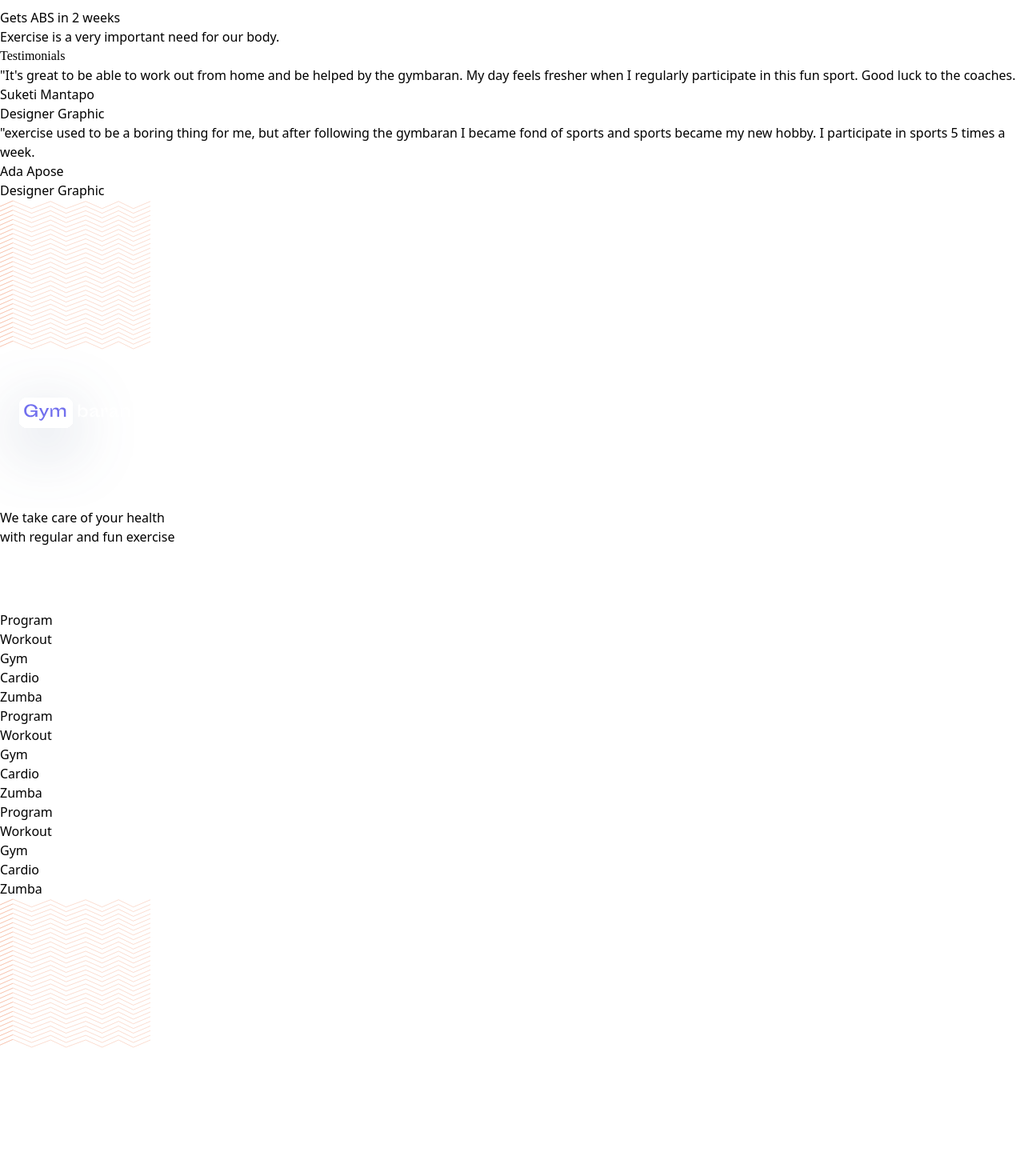
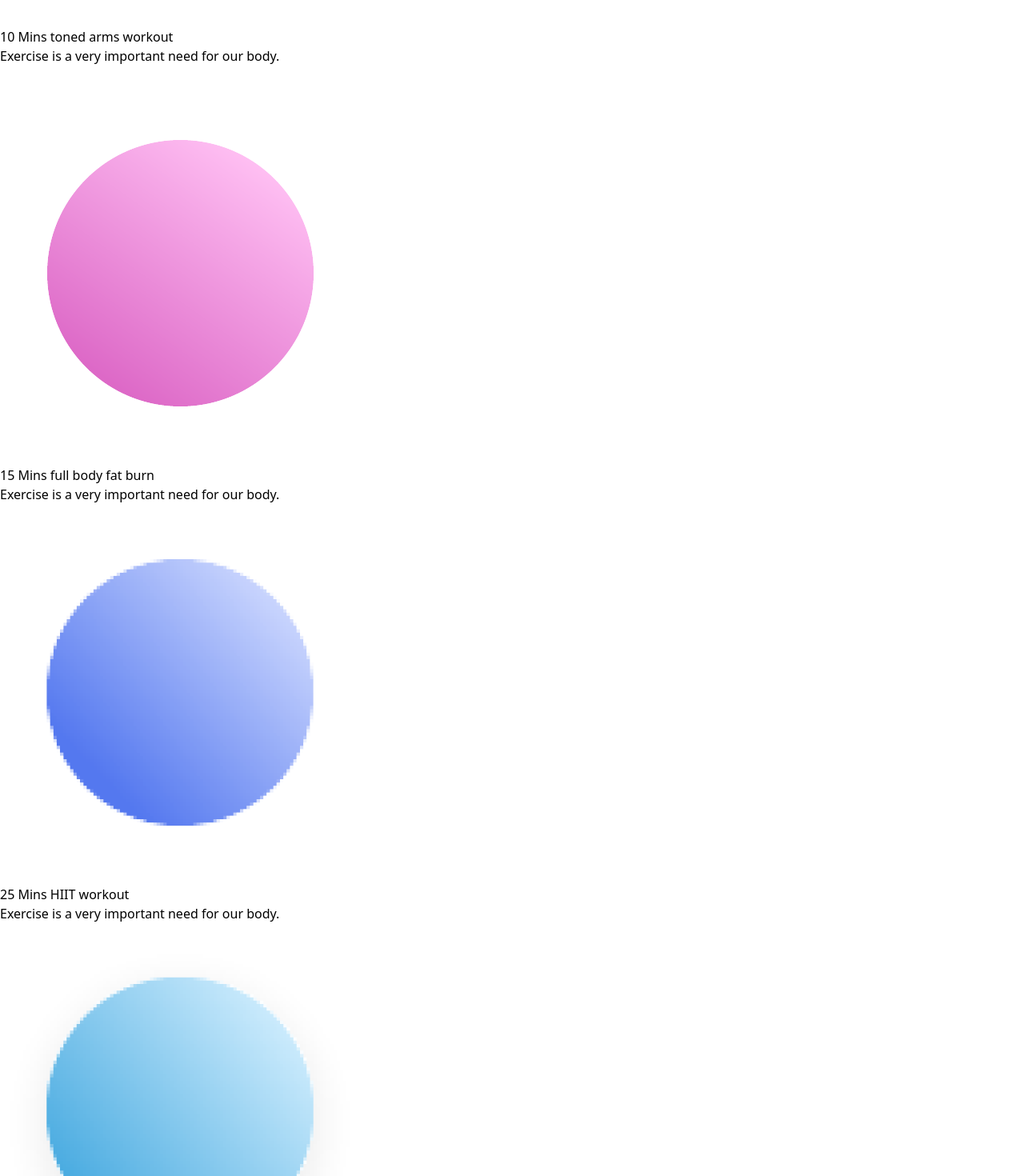
Before and after one commit to moazzemhossainnahid/gym-baran-client, a Next.js app: page / in a window 1280 px wide. Shown: the part 1900-3370 px from the top of the page at 80% size. Before the commit the page ends 3210 px from the top, so only its background shows below. Built offline with nearby package versions, Linux system fonts and the light colour scheme.

Commit message:
add cards

```diff
--- a/Components/Programs/Programs.jsx
+++ b/Components/Programs/Programs.jsx
@@ -17,9 +17,9 @@
             <section className="">
                 <div className={`container bg-[#E5E5E5] py-3 relative`}>
                     <div className="w-full md:w-1/3 mx-auto text-center text-3xl md:text-5xl">
-                        <h2 style={{ fontFamily: "SportingGrotesque" }} className="">Programs that can be taken</h2>
+                        <h2 style={{ fontFamily: "SportingGrotesque" }} className="">Programs that can <br /> be taken</h2>
                     </div>
-                    <div className={`grid grid-cols-1 md:grid-cols-2 lg:grid-cls-3 justify-around items-center p-2 p-md-5 w-full md:w-4/5 mx-auto py-20`}>
+                    <div className={`grid grid-cols-1 md:grid-cols-2 lg:grid-cols-3 justify-around items-center p-2 p-md-5 w-full mx-auto py-20 gap-3`}>
                         <div className="flex flex-row justify-around items-center p-3 text-left gap-1 w-full">
                             <div className="w-1/3 items-center justify-center flex">
                                 <div className="absolute">
@@ -60,7 +60,7 @@
                                 />
                             </div>
                             <div className="w-2/3 space-y-2">
-                                <h2 className="font-bold">Gets ABS in 2 weeks</h2>
+                                <h2 className="font-bold">25 Mins full body workout</h2>
                                 <p className="text-gray-500">Exercise is a very important need for our body. </p>
                             </div>
                         </div>
@@ -82,7 +82,73 @@
                                 />
                             </div>
                             <div className="w-2/3 space-y-2">
-                                <h2 className="font-bold">Gets ABS in 2 weeks</h2>
+                                <h2 className="font-bold">10 Mins toned arms workout</h2>
+                                <p className="text-gray-500">Exercise is a very important need for our body. </p>
+                            </div>
+                        </div>
+                        <div className="flex flex-row justify-around items-center p-3 text-left gap-1 w-full">
+                            <div className="w-1/3 items-center justify-center flex">
+                                <div className="absolute">
+                                    <Image
+                                        className="w-24 h-24 p-5"
+                                        src={group3}
+                                        alt="logo"
+                                        title="logo"
+                                    />
+                                </div>
+                                <Image
+                                    className="w-32 h-32"
+                                    src={round3}
+                                    alt="logo"
+                                    title="logo"
+                                />
+                            </div>
+                            <div className="w-2/3 space-y-2">
+                                <h2 className="font-bold">15 Mins full body fat burn</h2>
+                                <p className="text-gray-500">Exercise is a very important need for our body. </p>
+                            </div>
+                        </div>
+                        <div className="flex flex-row justify-around items-center p-3 text-left gap-1 w-full">
+                            <div className="w-1/3 items-center justify-center flex">
+                                <div className="absolute">
+                                    <Image
+                                        className="w-24 h-24 p-5"
+                                        src={group4}
+                                        alt="logo"
+                                        title="logo"
+                                    />
+                                </div>
+                                <Image
+                                    className="w-32 h-32"
+                                    src={round1}
+                                    alt="logo"
+                                    title="logo"
+                                />
+                            </div>
+                            <div className="w-2/3 space-y-2">
+                                <h2 className="font-bold">25 Mins HIIT workout</h2>
+                                <p className="text-gray-500">Exercise is a very important need for our body. </p>
+                            </div>
+                        </div>
+                        <div className="flex flex-row justify-around items-center p-3 text-left gap-1 w-full">
+                            <div className="w-1/3 items-center justify-center flex">
+                                <div className="absolute">
+                                    <Image
+                                        className="w-24 h-24 p-5"
+                                        src={group5}
+                                        alt="logo"
+                                        title="logo"
+                                    />
+                                </div>
+                                <Image
+                                    className="w-32 h-32"
+                                    src={round2}
+                                    alt="logo"
+                                    title="logo"
+                                />
+                            </div>
+                            <div className="w-2/3 space-y-2">
+                                <h2 className="font-bold">Intense lower Abs workout</h2>
                                 <p className="text-gray-500">Exercise is a very important need for our body. </p>
                             </div>
                         </div>
```
